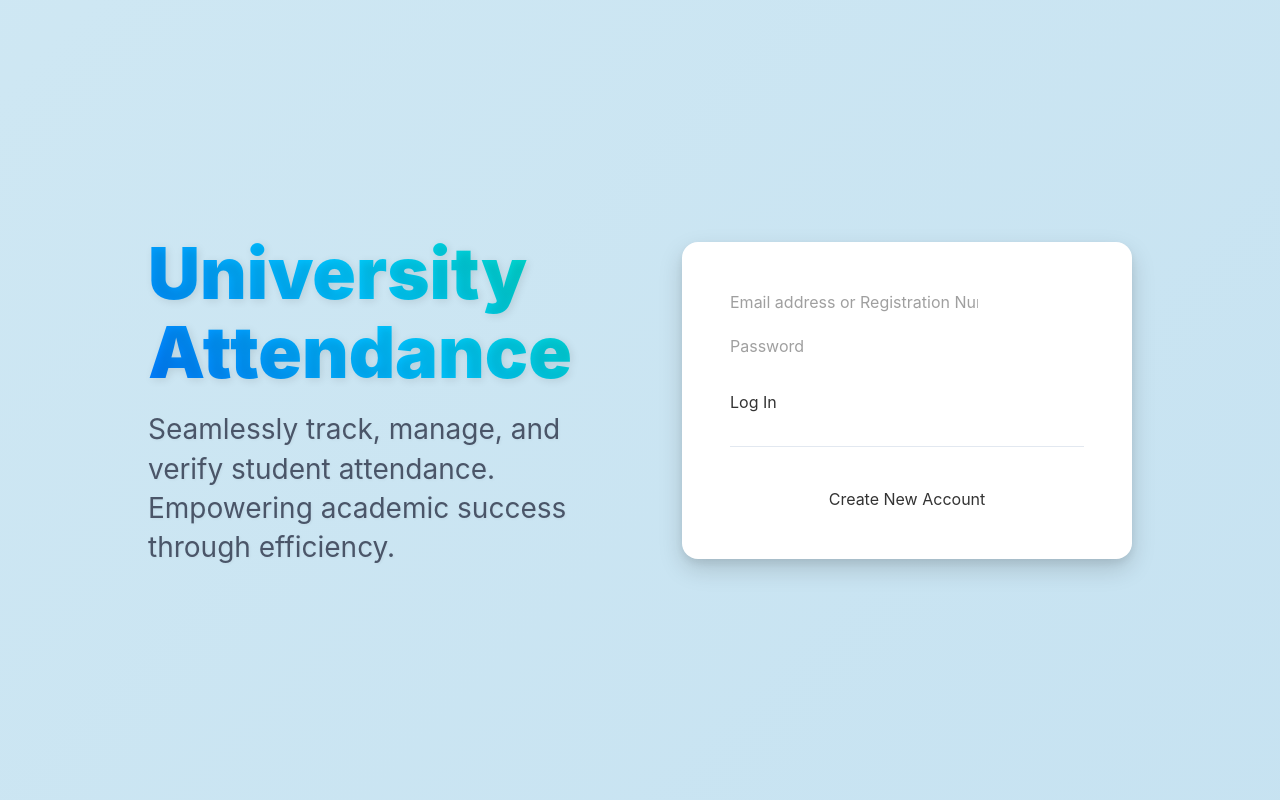
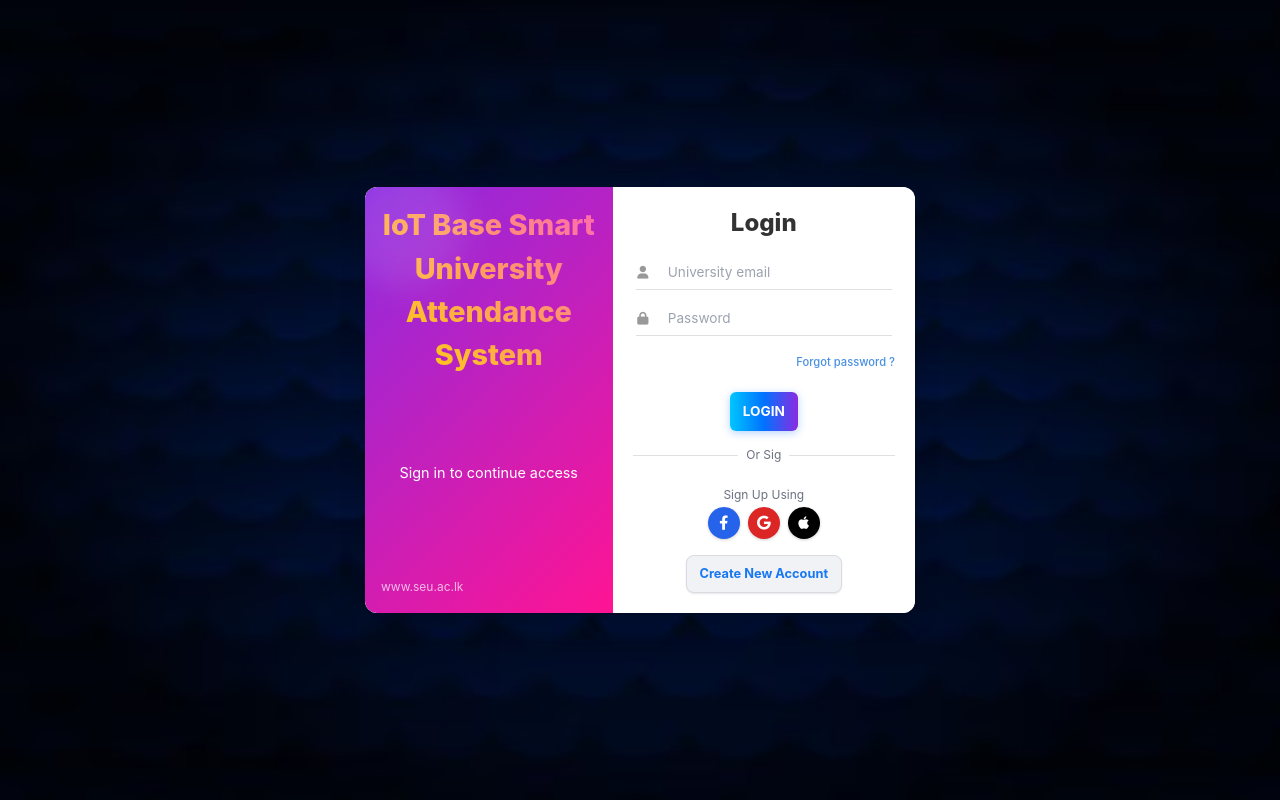
Before and after one commit to MohamedAjas/IoT-Base-Smart-University-Attendance-System, a PHP site: page /login.php in a window 1280 px wide. Run offline with PHP 8.4, Linux system fonts and the light colour scheme; some libraries are stand-ins or nearby versions; some web fonts are replaced.

Commit message:
Background Image added

```diff
--- a/login.php
+++ b/login.php
@@ -58,7 +58,7 @@ if ($_SERVER['REQUEST_METHOD'] === 'POST') {
             } else {
                 $message = '<div class="bg-red-100 border border-red-400 text-red-700 px-4 py-3 rounded relative" role="alert">Invalid email, registration number, or password.</div>';
             }
-        } catch (PDOException $e) {
+        } catch (PDOExceptionD $e) {
             $message = '<div class="bg-red-100 border border-red-400 text-red-700 px-4 py-3 rounded relative" role="alert">Login failed due to a database error: ' . $e->getMessage() . '</div>';
         }
     }
@@ -74,222 +74,346 @@ if ($_SERVER['REQUEST_METHOD'] === 'POST') {
     <script src="https://cdn.tailwindcss.com"></script>
     <!-- Inter Font -->
     <link rel="stylesheet" href="https://rsms.me/inter/inter.css">
-    <style>
-        /* Base styles */
-        body {
-            font-family: 'Inter', sans-serif;
-            margin: 0;
-            padding: 0;
-            display: flex;
-            justify-content: center;
-            align-items: center;
-            min-height: 100vh;
-            background: linear-gradient(135deg, #e0f2f7, #c1dff0); /* Very subtle, calming blue gradient */
-            background-size: 400% 400%;
-            animation: gradientBackgroundAnimation 20s ease infinite alternate; /* Slower, smoother animation */
-            overflow-y: auto; /* Ensure scrolling is always possible */
-            color: #333; /* Default dark text color */
-        }
+    <!-- Font Awesome for icons -->
+    <link rel="stylesheet" href="https://cdnjs.cloudflare.com/ajax/libs/font-awesome/6.0.0-beta3/css/all.min.css" crossorigin="anonymous" referrerpolicy="no-referrer" />
+</head>
+<body class="bg-gray-100 flex items-center justify-center min-h-screen">
 
-        @keyframes gradientBackgroundAnimation {
-            0% { background-position: 0% 50%; }
-            50% { background-position: 100% 50%; }
-            100% { background-position: 0% 50%; }
-        }
-
-        /* Main content wrapper for two-column layout */
-        .login-wrapper {
-            display: flex;
-            flex-direction: column; /* Stack vertically on small screens */
-            align-items: center;
-            max-width: 1080px; /* Increased max width for more expansive feel */
-            width: 100%;
-            padding: 2rem; /* Consistent padding for overall wrapper */
-            box-sizing: border-box;
-        }
-
-        @media (min-width: 768px) { /* Medium screens and up (md breakpoint) */
-            .login-wrapper {
-                flex-direction: row; /* Two columns on larger screens */
-                justify-content: center; /* Center content horizontally */
-                gap: 4rem; /* Gap between left and right sections */
-                padding: 3rem;
-            }
-        }
-
-        /* Left section: Branding/Marketing text */
-        .left-section {
-            text-align: center;
-            margin-bottom: 3rem; /* Space below on small screens */
-            width: 100%;
-            max-width: 500px; /* Wider limit */
-            animation: fadeInRight 1s ease-out forwards; /* Fade in from right */
-            opacity: 0; /* Start hidden for animation */
-            transform: translateX(-20px); /* Start slightly off-screen */
-        }
-
-        @media (min-width: 768px) {
-            .left-section {
-                text-align: left;
-                margin-bottom: 0;
-                transform: translateX(0); /* Reset transform for animation direction */
-            }
-        }
-
-        @keyframes fadeInRight {
-            to { opacity: 1; transform: translateX(0); }
-        }
-
-        .university-logo {
-            font-size: 4.5rem; /* Even larger logo text */
-            font-weight: 900; /* Super bold */
-            /* Text gradient for dynamic branding - using a calming blue-green */
-            background: linear-gradient(45deg, #007bff, #00c6ff, #00e0b2);
-            -webkit-background-clip: text;
-            background-clip: text;
-            -webkit-text-fill-color: transparent;
-            line-height: 1.1;
-            margin-bottom: 1.2rem;
-            text-shadow: 2px 2px 8px rgba(0, 0, 0, 0.1); /* Subtle text shadow */
-        }
-
-        .tagline-text {
-            font-size: 1.75rem; /* Larger tagline */
-            color: #4a5568; /* Darker gray for strong readability */
-            line-height: 1.4;
-            text-shadow: 1px 1px 3px rgba(0, 0, 0, 0.05); /* Very subtle text shadow */
-        }
-
-        /* Right section: Login form container - ENHANCED FOR CLARITY */
-        .form-container {
-            width: 100%;
-            max-width: 450px;
-            background-color: #ffffff; /* Solid white background for maximum contrast */
-            border-radius: 1rem; /* Consistent rounding */
-            box-shadow: 0 10px 25px rgba(0, 0, 0, 0.15), 0 4px 10px rgba(0, 0, 0, 0.08); /* Clearer, softer shadow */
-            padding: 2.5rem; /* Standard generous padding */
-            box-sizing: border-box;
-            animation: fadeInLeft 1s ease-out forwards;
-            opacity: 0;
-            transform: translateX(20px);
-            animation-delay: 0.2s;
-            position: relative;
-            z-index: 10; /* Ensure it's above background elements */
-        }
-
-        @media (min-width: 768px) {
-            .form-container {
-                padding: 3rem; /* Slightly more padding on larger screens */
-                transform: translateX(0);
-            }
-        }
-
-        @keyframes fadeInLeft {
-            to { opacity: 1; transform: translateX(0); }
-        }
-
-        /* Input field styling - ENHANCED FOR USABILITY */
-        .input-field {
-            @apply block w-full px-5 py-3.5 border border-gray-300 rounded-md shadow-sm /* Standard border and shadow */
-                   text-gray-800 placeholder-gray-500
-                   focus:outline-none focus:ring-2 focus:ring-blue-500 focus:border-blue-500 /* Clear blue focus */
-                   transition duration-200 ease-in-out;
-        }
-
-        .input-field::placeholder {
-            opacity: 0.8;
-            color: #888; /* Slightly darker placeholder for better visibility */
-        }
-
-        /* Button styling - ENHANCED FOR IMPACT & FEEDBACK */
-        .submit-button {
-            @apply w-full flex justify-center py-3.5 px-6 border-transparent rounded-md shadow-md /* Standard rounded-md */
-                   text-lg font-bold text-white uppercase tracking-wide
-                   bg-blue-600 hover:bg-blue-700 /* Solid blue for primary action, simple hover */
-                   focus:outline-none focus:ring-2 focus:ring-offset-2 focus:ring-blue-500
-                   transition duration-200 ease-in-out transform hover:scale-105 hover:shadow-lg; /* Clear scale and shadow on hover */
-        }
-
-        /* Register link button - ENHANCED FOR DISTINCTNESS */
-        .register-button {
-            @apply w-full flex justify-center py-3 px-6 border border-transparent rounded-md shadow-sm /* Standard rounded-md */
-                   text-lg font-semibold text-white
-                   bg-green-500 hover:bg-green-600 /* Distinct green for secondary action */
-                   focus:outline-none focus:ring-2 focus:ring-offset-2 focus:ring-green-400
-                   transition duration-200 ease-in-out transform hover:scale-105 hover:shadow-md;
-        }
-
-        /* Divider style - CLEANER */
-        .divider {
-            border-bottom: 1px solid #e2e8f0; /* Tailwind gray-200 for a very light line */
-            margin: 2rem 0; /* Consistent spacing */
-        }
-
-        /* Message alert styling - CLEAR & FRIENDLY */
-        .message-alert {
-            margin-bottom: 2rem; /* Clear space before form */
-            padding: 1rem 1.25rem;
-            border-radius: 0.5rem; /* Standard rounding for alerts */
-            text-align: center;
-            font-size: 0.95rem;
-            font-weight: 500;
-            line-height: 1.4;
-            box-shadow: 0 2px 5px rgba(0,0,0,0.08);
-        }
-
-        .message-alert.error {
-            background-color: #ffe7e6; /* Very light red */
-            border: 1px solid #ff4d4d; /* Clear red border */
-            color: #cc0000; /* Dark red text */
-        }
-    </style>
-</head>
-<body>
-    <div class="login-wrapper">
-        <!-- Left Section: Branding and Tagline -->
-        <div class="left-section">
-            <h1 class="university-logo">University Attendance</h1>
-            <h2 class="tagline-text">
-                Seamlessly track, manage, and verify student attendance.<br>Empowering academic success through efficiency.
-            </h2>
+    <div class="main-container bg-white rounded-lg shadow-xl flex flex-col md:flex-row overflow-hidden w-full">
+        <!-- Left Section: Welcome & Branding -->
+        <div class="left-panel p-4 md:p-5 flex flex-col justify-between items-center text-center md:text-left">
+            <div class="mb-4 md:mb-5">
+                <!-- University Attendance text in image has line breaks -->
+                <h1 class="university-logo text-white font-extrabold mb-2">IoT Base Smart<br>University<br>Attendance System</h1>
+                <p class="tagline-text text-white text-sm md:text-base leading-relaxed">
+                    <br><br><br><br>Sign in to continue access
+                </p>
+            </div>
+            <div class="w-full text-center md:text-left mt-auto">
+                <!-- Company URL at the bottom left -->
+                <span class="text-xs text-white text-opacity-70">www.seu.ac.lk</span>
+            </div>
         </div>
 
         <!-- Right Section: Login Form -->
-        <div class="form-container">
+        <div class="right-panel p-4 md:p-5 flex flex-col justify-center w-full">
+            <h2 class="login-title text-xl md:text-2xl font-extrabold text-gray-800 mb-3 text-center">Login</h2>
+
             <?php
             // Display login message
             if (!empty($message)) {
-                echo '<div class="message-alert error">' . $message . '</div>';
+                echo '<div class="message-alert error mb-3">' . $message . '</div>';
             }
             ?>
 
-            <form class="space-y-5" action="login.php" method="POST">
-                <div>
-                    <input id="email_or_reg_no" name="email_or_reg_no" type="text" autocomplete="email" required
-                           class="input-field"
-                           placeholder="Email address or Registration Number">
+            <form class="space-y-3" action="login.php" method="POST">
+                <div class="relative">
+                    <i class="fa-solid fa-user input-icon"></i>
+                    <input id="email_or_reg_no" name="email_or_reg_no" type="text" autocomplete="username" required
+                           class="input-field pl-8"
+                           placeholder="University email">
                 </div>
-                <div>
+                <div class="relative">
+                    <i class="fa-solid fa-lock input-icon"></i>
                     <input id="password" name="password" type="password" autocomplete="current-password" required
-                           class="input-field"
+                           class="input-field pl-8"
                            placeholder="Password">
                 </div>
 
-                <div class="pt-3">
+                <div class="text-right">
+                    <a href="#" class="forgot-password-link text-xs hover:underline font-medium">Forgot password ?</a>
+                </div>
+
+                <div class="pt-2">
                     <button type="submit" class="submit-button">
-                        Log In
+                        LOGIN
                     </button>
                 </div>
             </form>
 
-            <div class="divider"></div>
+            <div class="flex items-center my-4">
+                <div class="flex-grow border-t border-gray-300"></div>
+                <span class="flex-shrink mx-2 text-gray-500 text-xs">Or Sig</span>
+                <div class="flex-grow border-t border-gray-300"></div>
+            </div>
 
-            <div class="text-center pt-2">
-                <a href="register.php" class="register-button">
+            <div class="text-center mt-2 text-xs text-gray-500">
+                <p class="mb-1">Sign Up Using</p>
+                <div class="flex justify-center gap-2">
+                    <!-- Placeholder social buttons -->
+                    <a href="#" class="social-icon bg-blue-600 hover:bg-blue-700"><i class="fab fa-facebook-f"></i></a>
+                    <a href="#" class="social-icon bg-red-600 hover:bg-red-700"><i class="fab fa-google"></i></a>
+                    <a href="#" class="social-icon bg-black hover:bg-gray-800"><i class="fab fa-apple"></i></a>
+                </div>
+            </div>
+
+            <div class="text-center mt-4"> <!-- Added margin-top to separate from social icons -->
+                <a href="register.php" class="create-account-button">
                     Create New Account
                 </a>
             </div>
         </div>
     </div>
+
+    <style>
+        /* Base styles already provided by Tailwind/Inter */
+
+        /* Custom styles for the new design */
+        body {
+            /* Background image updated to log_back.png in images folder */
+            background-image: url('images/log.png');
+            background-size: cover; /* Cover the entire background */
+            background-position: center; /* Center the image */
+            background-repeat: no-repeat; /* Do not repeat the image */
+            font-family: 'Inter', sans-serif;
+            min-height: 100vh; /* Ensure full viewport height */
+            display: flex;
+            justify-content: center;
+            align-items: center;
+            /* CRUCIAL FIX: Allow vertical scrolling if content overflows */
+            overflow-y: auto;
+            overflow-x: hidden; /* Prevent horizontal scroll */
+            padding: 5px; /* Further reduced padding on body to give maximum space */
+            box-sizing: border-box; /* Include padding in element's total width and height */
+        }
+
+        .main-container {
+            /* No fixed min-height, let content dictate height */
+            width: 100%; /* Responsive width */
+            background-color: #ffffff;
+            border-radius: 12px;
+            box-shadow: 0 8px 25px rgba(0, 0, 0, 0.2); /* Slightly reduced shadow */
+            display: flex;
+            flex-direction: column; /* Stack on mobile */
+            overflow: hidden; /* Ensure rounded corners clip content inside */
+            /* IMPORTANT: Adjusted max-width to allow content to fit better on smaller screens */
+            max-width: 550px; /* Significantly reduced max-width for the entire card */
+        }
+
+        @media (min-width: 768px) {
+            .main-container {
+                flex-direction: row; /* Side-by-side on desktop */
+                min-height: 380px; /* Further reduced min-height for desktop layout */
+            }
+        }
+
+        .left-panel {
+            /* Gradient matching the image's left panel */
+            background: linear-gradient(135deg, #8A2BE2, #FF1493); /* BlueViolet to DeepPink */
+            flex: 1;
+            padding: 1rem; /* Reduced padding */
+            display: flex;
+            flex-direction: column;
+            justify-content: space-between;
+            align-items: center;
+            text-align: center;
+            color: white;
+            position: relative; /* For the subtle circle on the left panel */
+            overflow: hidden;
+            /* No fixed min-height for mobile left panel. */
+        }
+
+        /* Subtle circle on the left panel, as seen in the image */
+        .left-panel::before {
+            content: '';
+            position: absolute;
+            top: -20px; /* Adjusted position */
+            left: -20px; /* Adjusted position */
+            width: 120px; /* Reduced size */
+            height: 120px;
+            background: rgba(255, 255, 255, 0.1); /* White with transparency */
+            border-radius: 50%;
+            filter: blur(15px); /* Soft blur */
+            transform: rotate(45deg); /* Slight rotation */
+            z-index: 0;
+            pointer-events: none;
+        }
+
+
+        @media (min-width: 768px) {
+            .left-panel {
+                flex: 0 0 45%; /* Proportion similar to image */
+                border-top-left-radius: 12px;
+                border-bottom-left-radius: 12px;
+                border-top-right-radius: 0; /* No rounding on right for desktop */
+                min-height: 380px; /* Ensure height matches right panel on desktop */
+            }
+        }
+        @media (max-width: 767px) {
+            .left-panel {
+                border-bottom-left-radius: 0; /* No rounding at bottom left on mobile */
+                border-top-right-radius: 12px; /* Top right rounded on mobile */
+                border-bottom-right-radius: 0; /* No rounding bottom right on mobile */
+            }
+        }
+
+        .university-logo {
+            font-size: 1.8rem; /* Further reduced font size */
+            font-weight: 800;
+            margin-bottom: 0.4rem; /* Further reduced margin */
+            /* Using a gradient for the logo text matching the image's example */
+            background: linear-gradient(45deg, #FFD700, #FF69B4); /* Gold to HotPink, as seen in the image */
+            -webkit-background-clip: text;
+            background-clip: text;
+            -webkit-text-fill-color: transparent;
+        }
+        .left-panel .tagline-text {
+            font-size: 0.9rem; /* Further reduced font size */
+            line-height: 1.4;
+            color: white; /* Ensure text is white despite gradient for logo */
+        }
+
+        .right-panel {
+            flex: 1;
+            background-color: #ffffff;
+            padding: 1.25rem; /* Further reduced padding */
+            display: flex;
+            flex-direction: column;
+            justify-content: center; /* This centers content vertically within the right panel */
+            text-align: center;
+            /* Allow right panel to take its natural height based on content */
+        }
+        @media (min-width: 768px) {
+            .right-panel {
+                border-top-right-radius: 12px;
+                border-bottom-right-radius: 12px;
+                border-top-left-radius: 0; /* No rounding on left for desktop */
+            }
+        }
+        @media (max-width: 767px) {
+            .right-panel {
+                border-top-left-radius: 0; /* No rounding on top left on mobile */
+                border-bottom-right-radius: 12px; /* Bottom right rounded on mobile */
+                border-bottom-left-radius: 12px; /* Bottom left rounded on mobile */
+            }
+        }
+
+
+        .login-title {
+            font-size: 1.5rem; /* Further reduced font size */
+            font-weight: 800;
+            color: #333;
+            margin-bottom: 1rem; /* Further reduced margin */
+        }
+
+        .input-field {
+            border: none;
+            border-bottom: 1px solid #e0e0e0;
+            padding-left: 2rem; /* Adjusted space for icon */
+            padding-right: 0.5rem;
+            padding-top: 0.4rem; /* Further reduced padding */
+            padding-bottom: 0.4rem;
+            height: auto;
+            font-size: 0.85rem; /* Further reduced font size */
+            outline: none;
+            box-shadow: none;
+            background-color: transparent;
+            transition: border-color 0.2s ease-in-out;
+        }
+        .input-field:focus {
+            border-bottom-color: #1877f2;
+            box-shadow: none;
+        }
+
+        .input-icon {
+            position: absolute;
+            left: 0.3rem; /* Adjusted icon position */
+            top: 50%;
+            transform: translateY(-50%);
+            color: #999;
+            font-size: 0.8rem; /* Further reduced icon size */
+        }
+
+        .forgot-password-link {
+            color: #4a90e2;
+            font-size: 0.7rem; /* Further reduced font size */
+            font-weight: 500;
+        }
+        .forgot-password-link:hover {
+            text-decoration: underline;
+        }
+
+
+        .submit-button {
+            background: linear-gradient(90deg, #00C6FF, #0072FF, #8A2BE2);
+            border: none;
+            font-size: 0.85rem; /* Further reduced font size */
+            font-weight: 700;
+            text-transform: uppercase;
+            padding: 0.6rem 0.8rem; /* Further reduced padding */
+            border-radius: 6px;
+            box-shadow: 0 2px 8px rgba(0, 114, 255, 0.3); /* Further reduced shadow */
+            transition: all 0.3s ease-in-out;
+            color: white;
+        }
+        .submit-button:hover {
+            transform: translateY(-1px);
+            box-shadow: 0 4px 10px rgba(0, 114, 255, 0.4);
+            background-position: right center;
+        }
+
+        /* OR divider */
+        .flex.items-center.my-4 {
+            margin-top: 1rem; /* Further reduced margin */
+            margin-bottom: 1rem; /* Further reduced margin */
+        }
+        .flex-grow.border-t {
+            border-color: #e0e0e0;
+        }
+        .flex-shrink.mx-4 {
+            color: #777;
+            font-size: 0.7rem; /* Further reduced font size */
+        }
+
+        /* Social buttons */
+        .social-icon {
+            display: inline-flex;
+            align-items: center;
+            justify-content: center;
+            width: 32px; /* Reduced size */
+            height: 32px;
+            border-radius: 50%;
+            color: white;
+            font-size: 0.9rem; /* Reduced icon size */
+            box-shadow: 0 1px 3px rgba(0, 0, 0, 0.2); /* Reduced shadow */
+            transition: transform 0.2s ease-in-out, box-shadow 0.2s ease-in-out;
+        }
+        .social-icon:hover {
+            transform: translateY(-1px);
+            box-shadow: 0 2px 5px rgba(0, 0, 0, 0.3);
+        }
+
+        .create-account-button {
+            background: #f0f2f5;
+            color: #1877f2;
+            padding: 0.5rem 0.8rem; /* Further reduced padding */
+            border-radius: 8px;
+            font-size: 0.8rem; /* Further reduced font size */
+            font-weight: 700;
+            border: 1px solid #d8dbe0;
+            box-shadow: 0 1px 2px rgba(0, 0, 0, 0.1);
+            transition: all 0.2s ease-in-out;
+            display: inline-block;
+        }
+        .create-account-button:hover {
+            background-color: #e9ebf0;
+            transform: translateY(-1px);
+            box-shadow: 0 2px 4px rgba(0, 0, 0, 0.15);
+        }
+
+        .message-alert {
+            background-color: #fef2f2;
+            border: 1px solid #ef4444;
+            color: #b91c1c;
+            padding: 0.4rem 0.6rem; /* Further reduced padding */
+            margin-bottom: 0.6rem; /* Further reduced margin */
+            border-radius: 0.375rem;
+            font-size: 0.75rem; /* Further reduced font size */
+            box-shadow: 0 1px 2px rgba(0,0,0,0.05);
+        }
+
+        /* Override specific Tailwind classes if needed for exact match */
+        .text-blue-600 { color: #1877f2 !important; }
+    </style>
 </body>
 </html>
```
Also changed, not shown: images/log.png (added), images/log_back.png (added).
